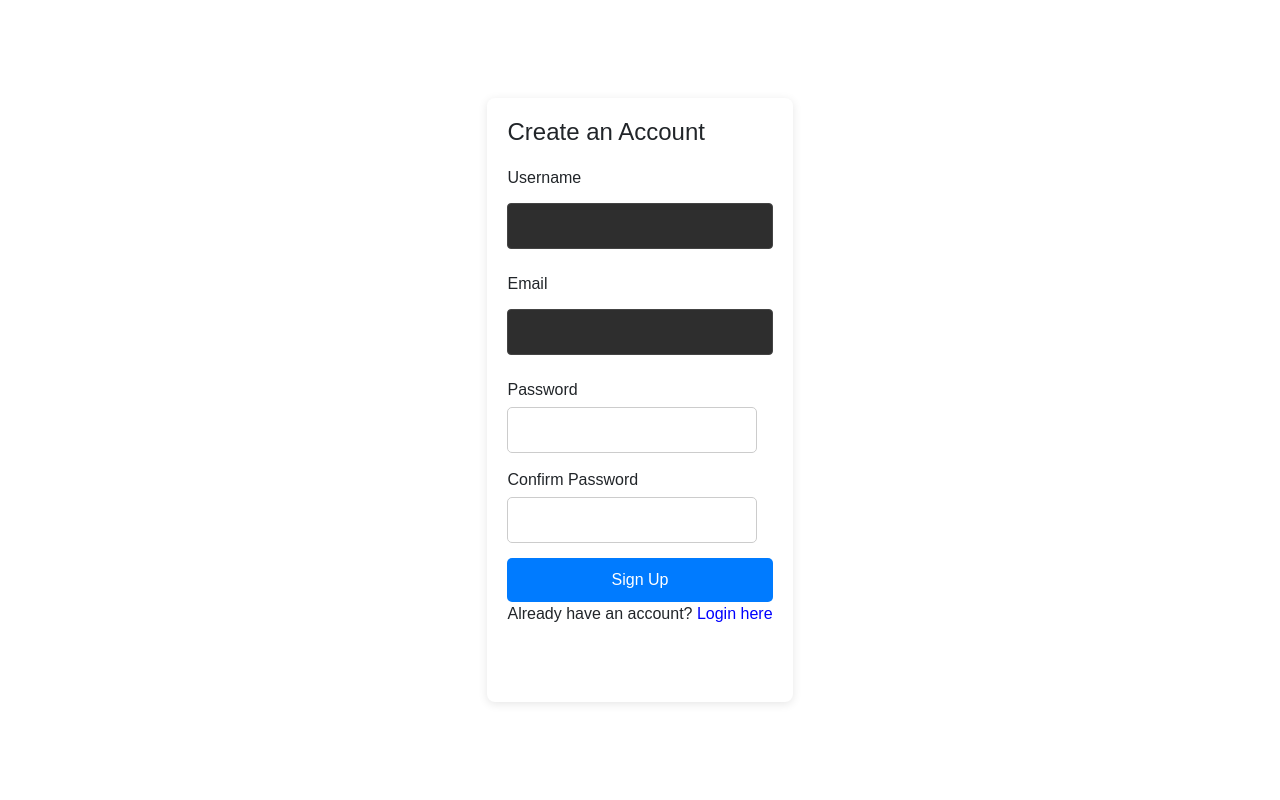
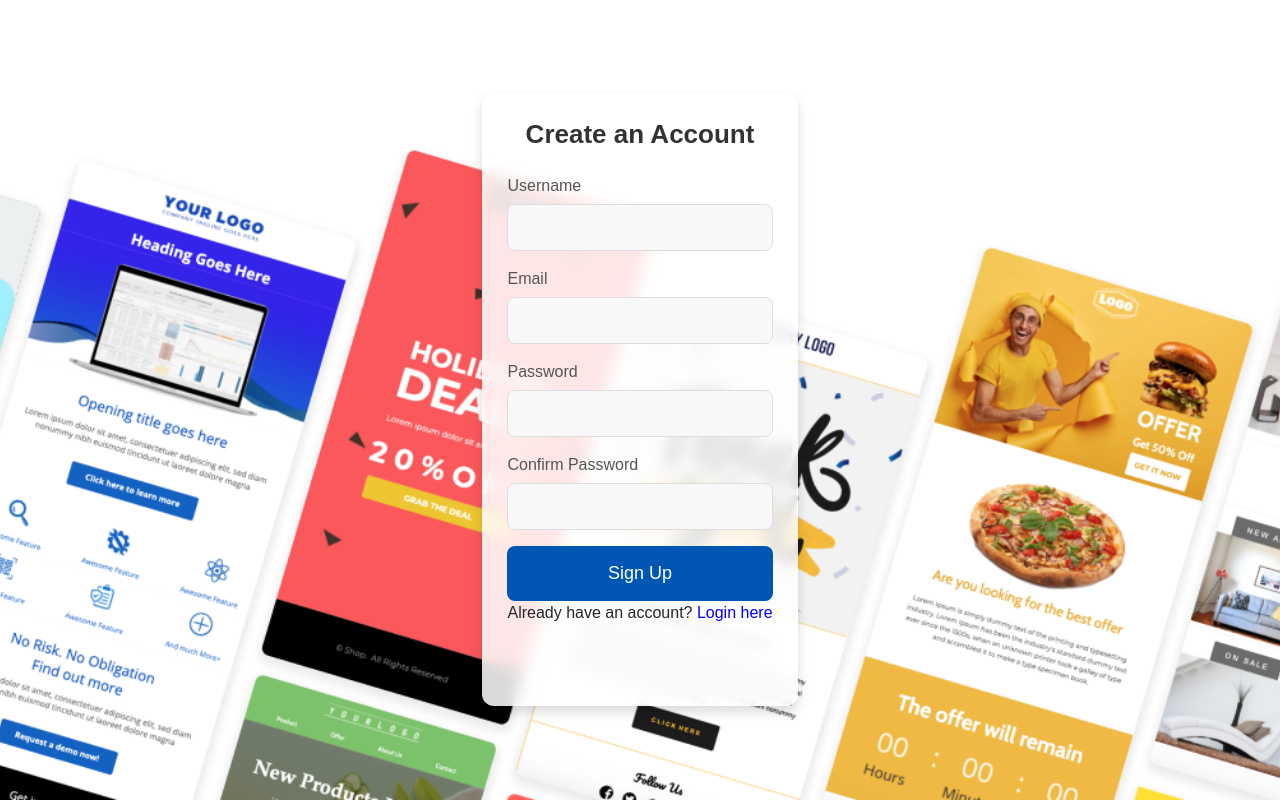
Before and after one commit to Salman1205/Email-template-generator-app, a React (Create React App) app: page /signup in a window 1280 px wide. Built offline with nearby package versions, Linux system fonts and the light colour scheme.

Commit message:
UI improvement

```diff
--- a/src/Css/login.css
+++ b/src/Css/login.css
@@ -1,64 +1,80 @@
 body {
-    font-family: Arial, sans-serif;
+    font-family: 'Roboto', sans-serif;
     margin: 0;
     padding: 0;
     display: flex;
     justify-content: center;
     align-items: center;
     height: 100vh;
-    background-color: #f4f4f4;
+    background-image: url('../Media/bkg.png');
+    background-size: cover;
+    background-position: center;
+    background-repeat: no-repeat;
 }
 
 .login-container {
-    background-color: #ffffff;
-    padding: 20px;
-    box-shadow: 0 2px 10px rgba(0, 0, 0, 0.1);
-    border-radius: 8px;
+    background: rgba(255, 255, 255, 0.95);
+    padding: 30px;
+    border-radius: 12px;
     width: 100%;
-    max-width: 400px;
+    max-width: 600px;
+    box-shadow: 0 8px 16px rgba(0, 0, 0, 0.2);
+    backdrop-filter: blur(8px);
+    display: flex;
+    flex-direction: column;
+    align-items: center;
 }
 
 .login-form h1 {
     margin-bottom: 20px;
-    font-size: 24px;
+    font-size: 26px;
+    font-weight: 500;
+    color: #222;
+    text-align: center;
 }
 
 .form-group {
-    margin-bottom: 15px;
+    margin-bottom: 16px;
+    width: 100%;
 }
 
 .form-group label {
     display: block;
-    margin-bottom: 5px;
+    margin-bottom: 6px;
+    font-weight: 400;
+    color: #555;
 }
 
 .form-group input {
-    width: 94%;
-    padding: 10px;
-    border: 1px solid #ccc;
-    border-radius: 5px;
+    width: 100%;
+    padding: 12px;
+    border: 1px solid #ddd;
+    border-radius: 8px;
+    background-color: #f8f8f8;
+    font-size: 14px;
+    color: #333;
 }
 
 .login-button {
     background-color: #007bff;
     color: white;
-    padding: 10px 20px;
+    padding: 12px;
     border: none;
+    border-radius: 8px;
     cursor: pointer;
-    border-radius: 5px;
     width: 100%;
     font-size: 16px;
+    transition: background-color 0.3s ease, transform 0.2s ease;
 }
 
 .login-button:hover {
     background-color: #0056b3;
+    transform: translateY(-2px);
 }
 
-.hidden {
-    display: none;
+.error-message {
+    color: #e74c3c;
+    font-size: 14px;
+    margin-top: 10px;
+    text-align: center;
 }
-
-#form-feedback {
-    margin-top: 20px;
-    color: green;
-}
--- a/src/Css/profile.css
+++ b/src/Css/profile.css
@@ -1,12 +1,5 @@
 * {
     font-family: "Montserrat", sans-serif;
-}
-
-body {
-    margin: 0;
-    padding: 0;
-    min-height: 100vh;
-    overflow-y: scroll;
 }
 
 .profile_page-container {
@@ -110,12 +103,6 @@ body {
     margin-left: 350px;
 }
 
-.profile_page-main-content-body {
-    position: relative;
-    padding: 20px;
-    width: 100%;
-}
-
 .profile_page-additional-content {
     flex-grow: 1;
     padding: 20px;
@@ -137,7 +124,11 @@ h1 {
 }
 
 .profile_page-form-section {
-    margin-bottom: 20px;
+    background-color: #ffffff;
+    border-radius: 10px;
+    box-shadow: 0 4px 8px rgba(0, 0, 0, 0.1);
+    padding: 20px;
+    margin-top: 20px;
 }
 
 .profile_page-form-section label {
@@ -150,24 +141,6 @@ h1 {
     max-height: 100px;
     display: block;
     margin-bottom: 10px;
-}
-
-.profile_page-save-changes {
-    background-color: #007bff;
-    color: white;
-    border: none;
-    padding: 10px 20px;
-    cursor: pointer;
-    border-radius: 5px;
-    font-weight: bold;
-}
-
-.profile_page-save-changes:hover {
-    background-color: #0056b3;
-}
-
-.profile_page-hidden {
-    display: none;
 }
 
 #prompt-form {
@@ -229,33 +202,49 @@ h1 {
     border: 1px solid #ddd;
     border-radius: 10px;
     background-color: #fff;
+    margin-bottom: 5rem; /* Ensure enough space at the bottom */
 }
 
-.template-options {
-    position: absolute;
-    top: 10px;
-    right: 10px;
-    z-index: 100;
+ .template-container .copy-button,
+.template-container .edit-button {
+    background: none;
+    border: none;
+    color: inherit;
+    padding: 0;
+    font-size: inherit;
+    cursor: pointer;
 }
 
-.copy-button,
-.edit-button {
-    background-color: #007bff;
-    border: none;
-    color: white;
-    padding: 10px 15px;
-    text-align: center;
-    text-decoration: none;
-    display: inline-block;
-    font-size: 14px;
-    margin: 5px 5px;
-    cursor: pointer;
-    border-radius: 5px;
+.template-container .copy-button i,
+.template-container .edit-button i {
+    color: inherit;
 }
 
-.copy-button:hover,
-.edit-button:hover {
-    background-color: #0056b3;
+.template-container .copy-button:hover,
+.template-container .edit-button:hover {
+    color: black; /* Color on hover */
+}
+
+.template-container .toggle-template,.template-container .copy-button,
+.template-container .edit-button {
+    font-size: 1.5rem;
+    cursor: pointer;
+    margin-top: 10px;
+    transition: transform 0.3s ease-in-out;
+    margin-left: 5.2rem;
+    opacity: 0.9;
+}
+
+.template-container .rotate-right {
+    transform: rotate(0deg); /* Default state */
+}
+
+.template-container .rotate-left {
+    transform: rotate(180deg); /* Rotated state */
+}
+
+.template-container .toggle-template:hover {
+    color: black; /* Color on hover */
 }
 
 /* New styling for prompt section */
@@ -276,5 +265,42 @@ h1 {
 }
 
 .prompt-section.slide-right {
-    transform: translateX(100%);
+    margin-left: 2rem;
 }
+/* New form section styling */
+.social-links-section {
+    background-color: #ffffff;
+    border-radius: 10px;
+    box-shadow: 0 4px 8px rgba(0, 0, 0, 0.1);
+    padding: 20px;
+    margin-top: 20px;
+}
+
+.social-links-section h2 {
+    font-size: 20px;
+    margin-bottom: 10px;
+    color: #333;
+}
+
+.social-links-section .form-group {
+    margin-bottom: 15px;
+}
+
+.social-links-section label {
+    display: block;
+    margin-bottom: 5px;
+    font-weight: bold;
+}
+
+.social-links-section input[type="text"] {
+    width: calc(100% - 20px);
+    padding: 10px;
+    border: 1px solid #ccc;
+    border-radius: 5px;
+    font-size: 16px;
+    box-sizing: border-box;
+}
+
+.social-links-section .form-group:last-child {
+    margin-bottom: 0;
+}
--- a/src/Css/signup.css
+++ b/src/Css/signup.css
@@ -1,58 +1,75 @@
 body {
-    font-family: Arial, sans-serif;
+    font-family: 'Roboto', sans-serif;
     margin: 0;
     padding: 0;
     display: flex;
     justify-content: center;
     align-items: center;
     height: 100vh;
-    background-color: #f4f4f4;
+    background-image: url('../Media/bkg.png');
+    background-size: cover;
+    background-position: center;
+    background-repeat: no-repeat;
 }
 
 .signup-container {
-    background-color: #ffffff;
-    padding: 20px;
-    box-shadow: 0 2px 10px rgba(0, 0, 0, 0.1);
-    border-radius: 8px;
+    background: rgba(255, 255, 255, 0.85);
+    padding: 25px;
+    border-radius: 12px;
     width: 100%;
-    max-width: 400px;
+    max-width: 420px;
+    box-shadow: 0 6px 12px rgba(0, 0, 0, 0.15);
+    backdrop-filter: blur(8px);
+    display: flex;
+    flex-direction: column;
+    align-items: center;
 }
 
 .signup-form h1 {
-    margin-bottom: 20px;
-    font-size: 24px;
+    margin-bottom: 24px;
+    font-size: 26px;
+    font-weight: 600;
+    color: #333;
+    text-align: center;
 }
 
 .form-group {
-    margin-bottom: 15px;
+    margin-bottom: 20px;
+    width: 100%;
 }
 
 .form-group label {
     display: block;
-    margin-bottom: 5px;
+    margin-bottom: 8px;
+    font-weight: 500;
+    color: #666;
 }
 
 .form-group input {
-    width: 94%;
-    padding: 10px;
+    width: 100%;
+    padding: 14px;
     border: 1px solid #ccc;
-    border-radius: 5px;
-    background-color: white;
+    border-radius: 8px;
+    background-color: #f4f4f4;
+    font-size: 16px;
+    color: #333;
 }
 
 .signup-button {
-    background-color: #007bff;
+    background-color: #0056b3;
     color: white;
-    padding: 10px 20px;
+    padding: 14px;
     border: none;
+    border-radius: 8px;
     cursor: pointer;
-    border-radius: 5px;
     width: 100%;
-    font-size: 16px;
+    font-size: 18px;
+    transition: background-color 0.3s ease, transform 0.2s ease;
 }
 
 .signup-button:hover {
     background-color: #0056b3;
+    transform: translateY(-3px);
 }
 
 .hidden {
@@ -61,5 +78,12 @@ body {
 
 #form-feedback {
     margin-top: 20px;
-    color: green;
+    background-color: #0056b3;
+    font-size: 16px;
+    text-align: center;
 }
+
+.fade-out {
+    opacity: 0;
+    transition: opacity 0.5s ease;
+}
--- a/src/Css/templateGeneration.css
+++ b/src/Css/templateGeneration.css
@@ -1,15 +1,7 @@
-
-* {
-    box-sizing: border-box; /* this includes border and margins to size */
+/* * {
+    box-sizing: border-box;
 }
 
-body {
-    margin: 0;
-    font-family: 'Roboto', sans-serif;
-    /* background-color: #121212; */
-    /* color: #e0e0e0; */
-    overflow: hidden;
-}
 .inputContainer p{
     color: white;
 }
@@ -42,7 +34,7 @@ body {
     height: 100%;
     padding: 20px;
     gap: 20px;
-    background: linear-gradient(135deg, #2c3e50, #3498db); /* Added gradient background */
+    background: linear-gradient(135deg, #2c3e50, #3498db);
     overflow-y:auto ;
 }
 
@@ -113,8 +105,8 @@ body {
 }
 
 .button {
-    background-color: #ff6347; /* Gray background */
-    color: white; /* White text */
+    background-color: #ff6347;
+    color: white;
     padding: 10px 20px;
     border: none;
     border-radius: 4px;
@@ -124,7 +116,7 @@ body {
 }
 
 .button:hover {
-    background-color: #5a6268; /* Slightly darker gray on hover */
+    background-color: #5a6268;
     transform: translateY(-2px);
 }
 
@@ -190,4 +182,4 @@ input[type="text"]:focus, input[type="email"]:focus {
     top: 10px;
     right: 10px;
     z-index: 100;
-}
+} */
--- a/src/Pages/Signup.jsx
+++ b/src/Pages/Signup.jsx
@@ -1,10 +1,11 @@
-import React from 'react';
+import React, { useState } from 'react';
 import "../Css/signup.css";
 import { GoogleLogin } from '@react-oauth/google';
 import { useNavigate } from "react-router-dom";
 
 const Signup = ({ loginCredentials, setLoginCredentials }) => {
     const navigate = useNavigate();
+    const [isFading, setIsFading] = useState(false);
 
     const handleSuccess = (response) => {
         console.log('Login Success:', response);
@@ -22,7 +23,7 @@ const Signup = ({ loginCredentials, setLoginCredentials }) => {
         const formData = new FormData(form);
 
         try {
-          const response = await fetch('https://email-template-generator-backend.vercel.app/register', { // Updated to Vercel serverless function
+            const response = await fetch('https://email-template-generator-backend.vercel.app/register', {
                 method: 'POST',
                 body: formData
             });
@@ -30,8 +31,9 @@ const Signup = ({ loginCredentials, setLoginCredentials }) => {
             if (response.ok) {
                 document.getElementById('form-feedback').classList.remove('hidden');
                 form.reset();
-              // Redirect to login page after successful signup
-              navigate('/login');
+                // Add fade-out effect and then navigate
+                setIsFading(true);
+                setTimeout(() => navigate('/login'), 500); // Matches the fade-out duration
             } else {
                 const errorData = await response.json();
                 console.error('Error:', errorData);
@@ -41,10 +43,8 @@ const Signup = ({ loginCredentials, setLoginCredentials }) => {
         }
     };
 
-
-
     return (
-        <div className="signup-container">
+        <div className={`signup-container ${isFading ? 'fade-out' : ''}`}>
             <div className="signup-form">
                 <h1>Create an Account</h1>
                 <form id="signup-form" onSubmit={handleSubmit}>
@@ -68,7 +68,10 @@ const Signup = ({ loginCredentials, setLoginCredentials }) => {
                     <div id="form-feedback" className="hidden">Sign up successful!</div>
                 </form>
                 <p>Already have an account? <span
-                    onClick={() => navigate("/login")}
+                    onClick={() => {
+                        setIsFading(true);
+                        setTimeout(() => navigate("/login"), 500); // Matches the fade-out duration
+                    }}
                     style={{
                         cursor: "pointer",
                         color: "blue",
```
Also changed, not shown: src/Components/SavedTemplates.jsx (+43 -2 lines), src/Pages/Login.jsx (+16 -14 lines), src/Pages/ProfilePage.jsx (+2 -36 lines), src/Pages/TemplateGeneration.jsx (+78 -7 lines), src/Media/bkg.png (added). Lines whose indentation alone changed are shown as unchanged.
